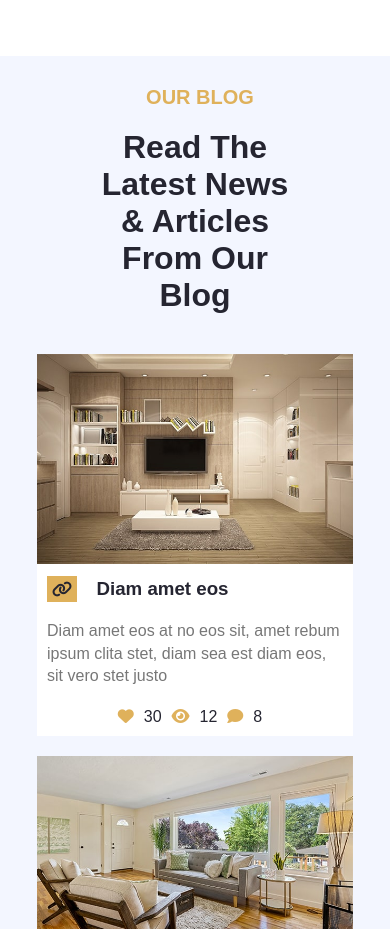
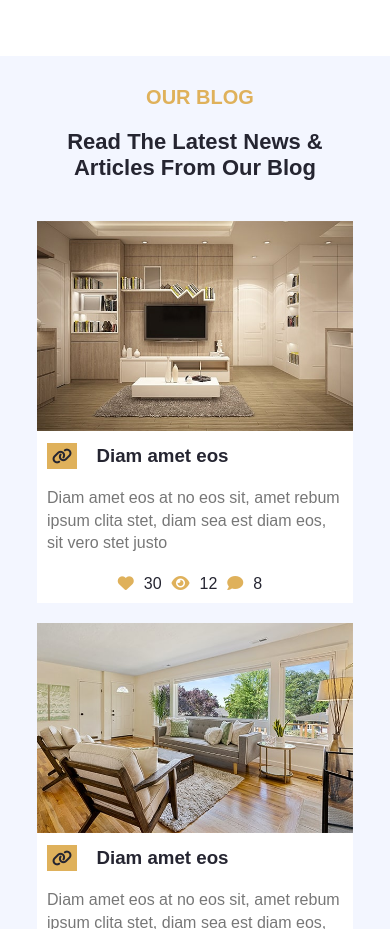
Before and after one commit to s31w4n/iDesign, a plain HTML site: page index.html in a window 390 px wide. Shown: the part 6120-7049 px from the top of the page. Drawn offline with Linux system fonts and the light colour scheme; a web font is replaced by a local one.

Commit message:
modify some styles for more responsivibility in _blog.css file

```diff
--- a/assets/css/_blog.css
+++ b/assets/css/_blog.css
@@ -89,6 +89,15 @@ h3 {
   margin-right: 10px;
 }
 
+@media screen and (max-width: 700px) {
+  .blog-container .b-title {
+    width: 70%;
+  }
+  .blog-container .b-title h1 {
+    font-size: 22px;
+  }
+}
+
 @media screen and (max-width: 750px) {
   .blog-container .blog-card-container {
     flex-direction: column;
```
